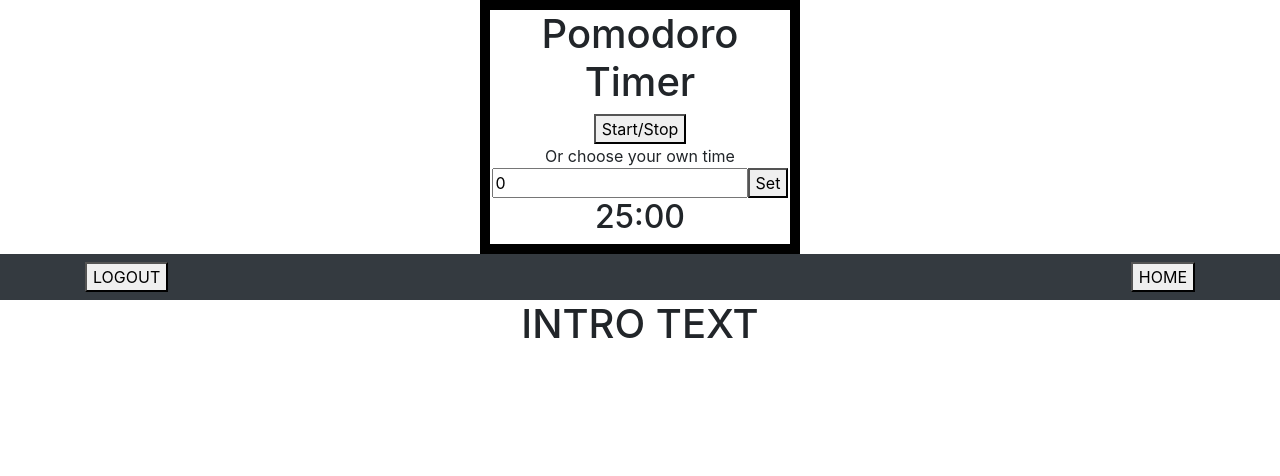
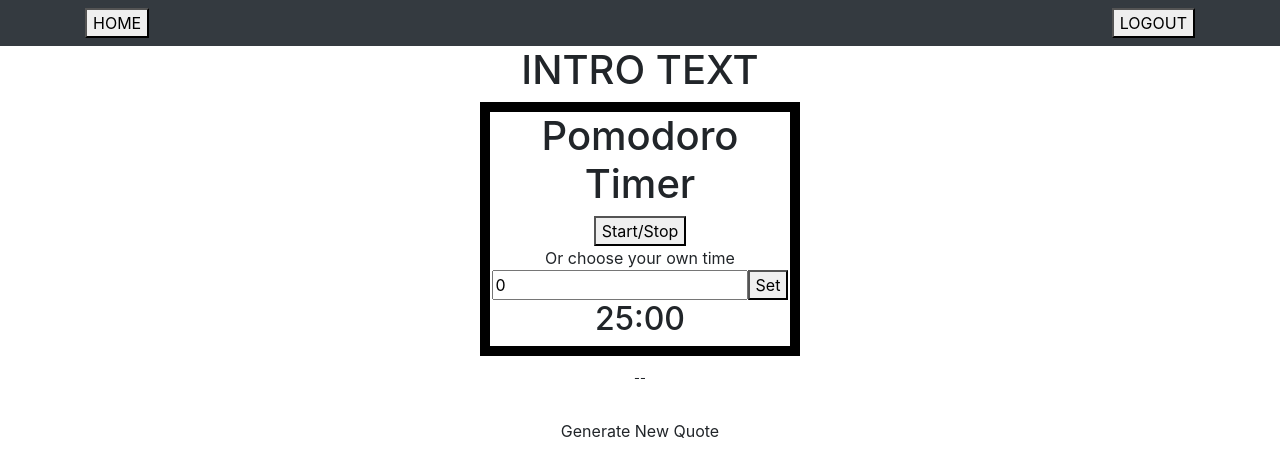
Before and after one commit to GabrielWarner/study-desk-frontend, a React (Create React App) app: page / in a window 1280 px wide. Shown: the top 476 px of the page. Built offline with nearby package versions, Linux system fonts and the light colour scheme; no server answers.

Commit message:
some app positioning and placed inspirational quote

```diff
--- a/src/App.js
+++ b/src/App.js
@@ -1,26 +1,26 @@
-import React, { useState } from 'react';
-import './App.css';
-import Navbar from './components/navbar';
-import Homepage from './components/pages/Home';
-import Login from './components/pages/Login';
-import Register from './components/pages/Register';
-import Dashboard from './components/pages/Dasboard';
-import Pomodoro from './components/Pomodoro';
+import React, { useState } from "react";
+import "./App.css";
+import Navbar from "./components/navbar/index";
+import Homepage from "./components/pages/Home/index";
+import Login from "./components/pages/Login/index";
+import Register from "./components/pages/Register/index";
+import Dashboard from "./components/pages/Dasboard/index";
+import Pomodoro from "./components/Pomodoro/index";
+import Inspirational from "./components/InspirationalQ/index";
 
 function App() {
-  const [currentPage, setCurrentPage] = useState('Home');
-
+  const [currentPage, setCurrentPage] = useState("Home");
 
   const handlePageChange = (page) => setCurrentPage(page);
 
   const renderPage = () => {
-    if (currentPage === 'Home') {
+    if (currentPage === "Home") {
       return <Homepage />;
     }
-    if (currentPage === 'Login') {
+    if (currentPage === "Login") {
       return <Login />;
     }
-    if (currentPage === 'Register') {
+    if (currentPage === "Register") {
       return <Register />;
     }
     return <Dashboard />;
@@ -28,10 +28,10 @@ function App() {
 
   return (
     <div className="App">
-      <Pomodoro/>
-      <Navbar currentPage={currentPage} handlePageChange={handlePageChange}/>
+      <Navbar currentPage={currentPage} handlePageChange={handlePageChange} />
       {renderPage()}
-
+      <Pomodoro />
+      <Inspirational />
     </div>
   );
 }
--- /dev/null
+++ b/src/components/InspirationalQ/index.js
@@ -0,0 +1,45 @@
+import React, { useState, useEffect } from "react";
+import "./style.css";
+
+export default function Inspirational() {
+  const [quote, setQuote] = useState("");
+  const [author, setAuthor] = useState("");
+  // http://api.quotable.io/random
+
+  useEffect(() => {
+    fetch("https://type.fit/api/quotes")
+      .then((res) => res.json())
+      .then((quote) => {
+        const count = Object.keys(quote).length;
+        const random = Math.floor(Math.random() * (count + 1));
+        console.log(random);
+        setQuote(quote[random].text);
+        setAuthor(quote[random].author);
+      });
+  }, []);
+
+  let fetchNewQuote = () => {
+    fetch("https://type.fit/api/quotes")
+      .then((res) => res.json())
+      .then((quote) => {
+        const count = Object.keys(quote).length;
+        const random = Math.floor(Math.random() * (count + 1));
+        console.log(random);
+        setQuote(quote[random].text);
+        setAuthor(quote[random].author);
+      });
+  };
+
+  return (
+    <div className="inspirationalQ">
+      <div className="quote">
+        <h2>{quote}</h2>
+        <small>-{author}-</small>
+      </div>
+      <br />
+      <button className="btn" onClick={fetchNewQuote}>
+        Generate New Quote
+      </button>
+    </div>
+  );
+}
--- /dev/null
+++ b/src/components/InspirationalQ/style.css
@@ -0,0 +1,4 @@
+.quote {
+  width: 50%;
+  margin: 0 auto;
+}
--- a/src/components/navbar/index.js
+++ b/src/components/navbar/index.js
@@ -1,8 +1,8 @@
-import React from 'react'
-import './style.css';
-import Container from 'react-bootstrap/Container';
-import Nav from 'react-bootstrap/Nav';
-import Navbar from 'react-bootstrap/Navbar';
+import React from "react";
+import "./style.css";
+import Container from "react-bootstrap/Container";
+import Nav from "react-bootstrap/Nav";
+import Navbar from "react-bootstrap/Navbar";
 export default function NavigationBar({ currentPage, handlePageChange }) {
   return (
     <div>
@@ -10,14 +10,12 @@ export default function NavigationBar({ currentPage, handlePageChange }) {
         <Container>
           {/* Need to use conditional rendering to render either LOGOUT or HOME depending on if they are signed in or not */}
 
+          {/* We might not need a homebutton since there is no point in going to homepage once you are logged in */}
+          <button onClick={() => handlePageChange("Home")}>HOME</button>
           {/* onClick logout user and send them to home page */}
           <button>LOGOUT</button>
-            {/* We might not need a homebutton since there is no point in going to homepage once you are logged in */}
-            <button onClick={() => handlePageChange('Home')}>HOME</button>
-
-
         </Container>
       </Navbar>
     </div>
-  )
+  );
 }
```
Lines whose indentation alone changed are shown as unchanged.
